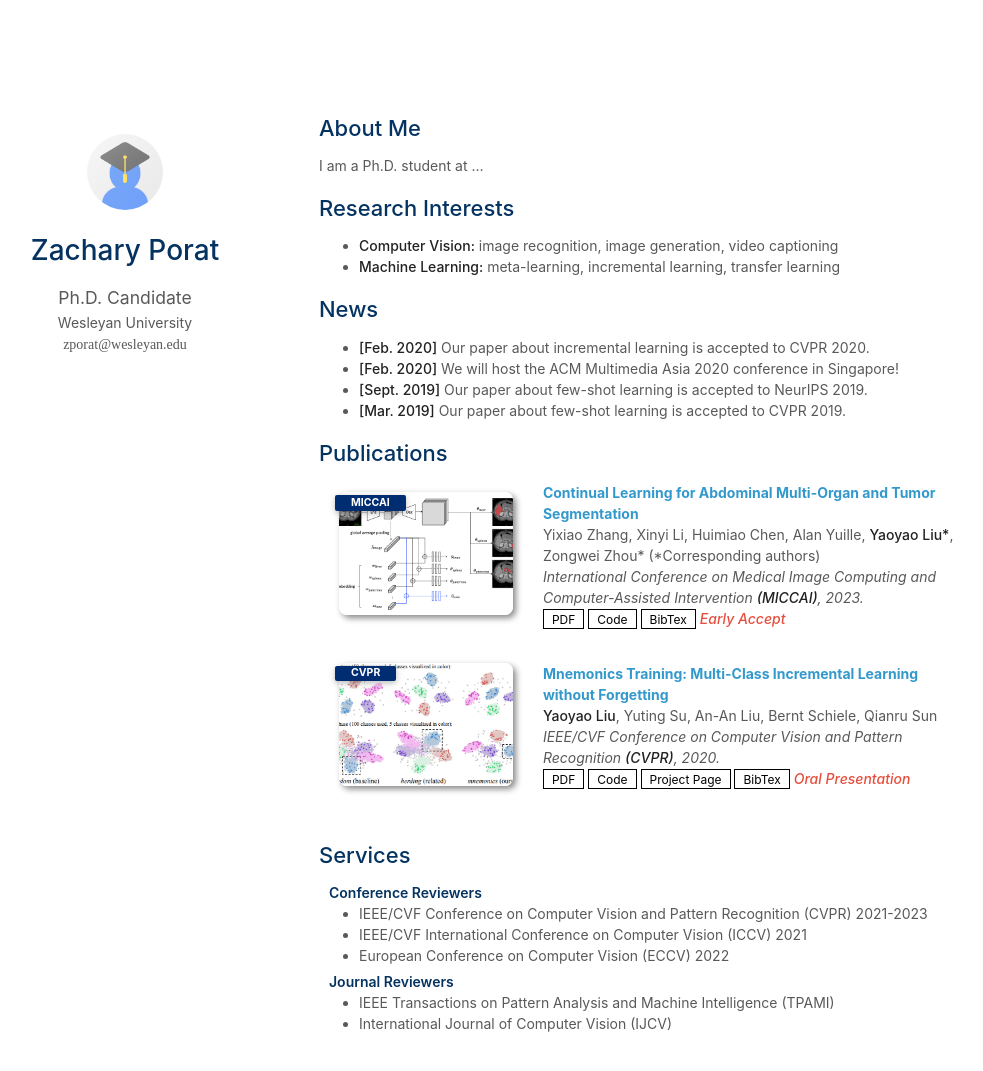
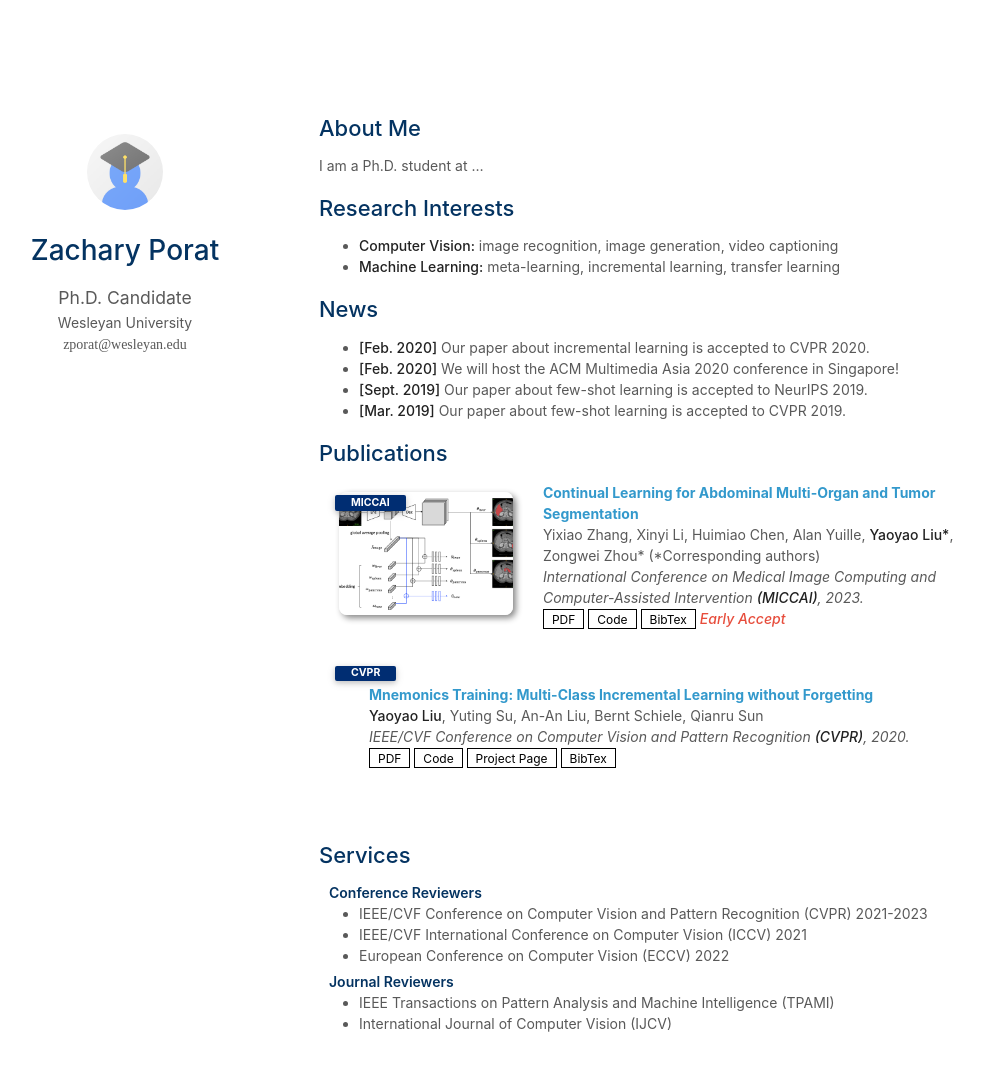
Before and after one commit to zporat/zporat.github.io, a Jekyll site: the page built from index.md, in a window 1280 px wide and 1125 px high. Shown: the top 1071 px of the window, without its empty margins (151-1134 px from the left). Built offline with Jekyll 4.4.1, drawn with Linux system fonts in a browser that asks for light colours; nearby versions of some CDN libraries; a style sheet for code colours, icons or effects is not loaded; our own code applies the rules of GitHub Pages for plain Markdown files.

Commit message:
Update publications.yml

```diff
--- a/_data/publications.yml
+++ b/_data/publications.yml
@@ -18,5 +18,3 @@ main:
     code: https://github.com/yaoyao-liu/class-incremental-learning/tree/main/mnemonics-training
     page: https://class-il.mpi-inf.mpg.de/mnemonics/
     bibtex: https://class-il.mpi-inf.mpg.de/mnemonics/
-    notes: Oral Presentation
-    image: ./assets/img/teaser_example.png
```
